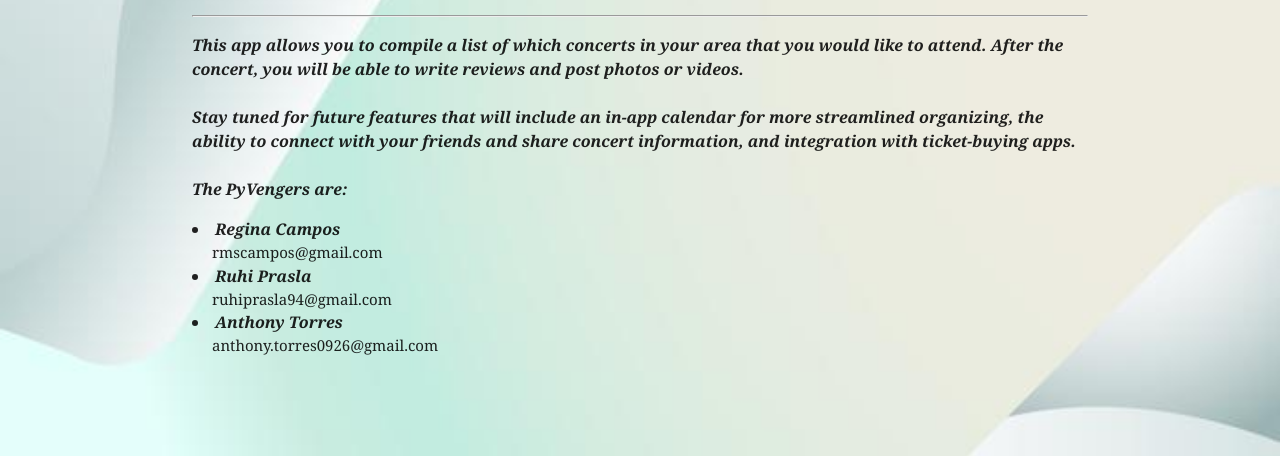
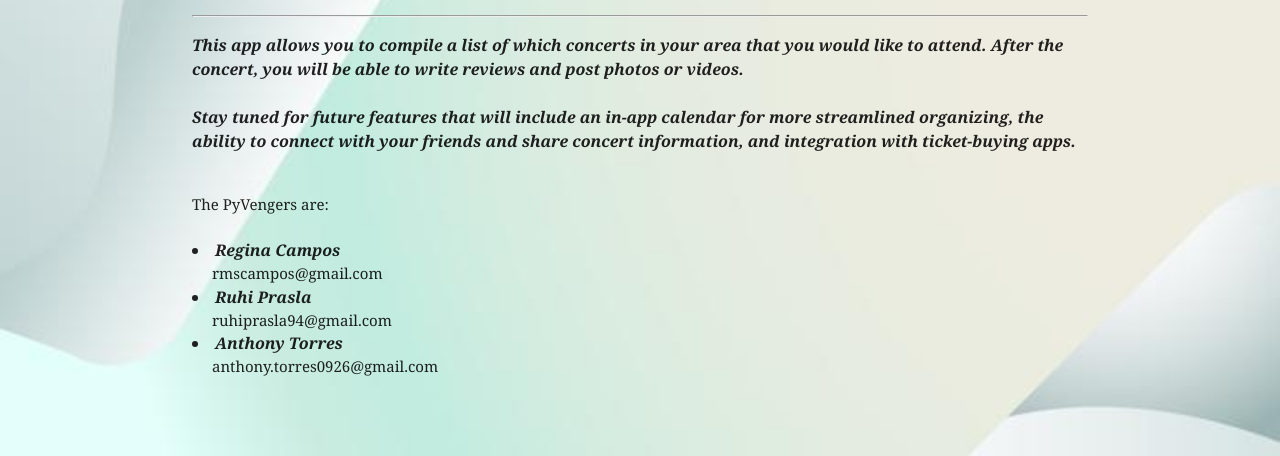
Before and after one commit to rmscampos/pyvengersunit3, a Django app: page /about/ in a window 1280 px wide. Shown: the part 185-641 px from the top of the page. Run offline with Django 3.2, Linux system fonts and the light colour scheme.

Commit message:
added some more styling for fonts

```diff
--- a/main_app/templates/about.html
+++ b/main_app/templates/about.html
@@ -9,7 +9,8 @@
     Stay tuned for future features that will include an in-app calendar for more streamlined organizing, the ability to connect with your friends and share concert information, and integration with ticket-buying apps.
 
 <br><br>
-    The PyVengers are:
+  <div class="different"> The PyVengers are:</div>
+  <br>
 <li class="style">Regina Campos</li>
 <li class="space"> rmscampos@gmail.com</li>
 <li class="style">Ruhi Prasla</li>
--- a/main_app/templates/home.html
+++ b/main_app/templates/home.html
@@ -2,7 +2,7 @@
 
 {% block content %}
 
-<h2 align="center">Showganize</h2>
+<h2 align="center" class="color">Showganize</h2>
 <img src="https://i.imgur.com/r4f9hWp.png" height="500" width="600" class="center">
 
 
```
